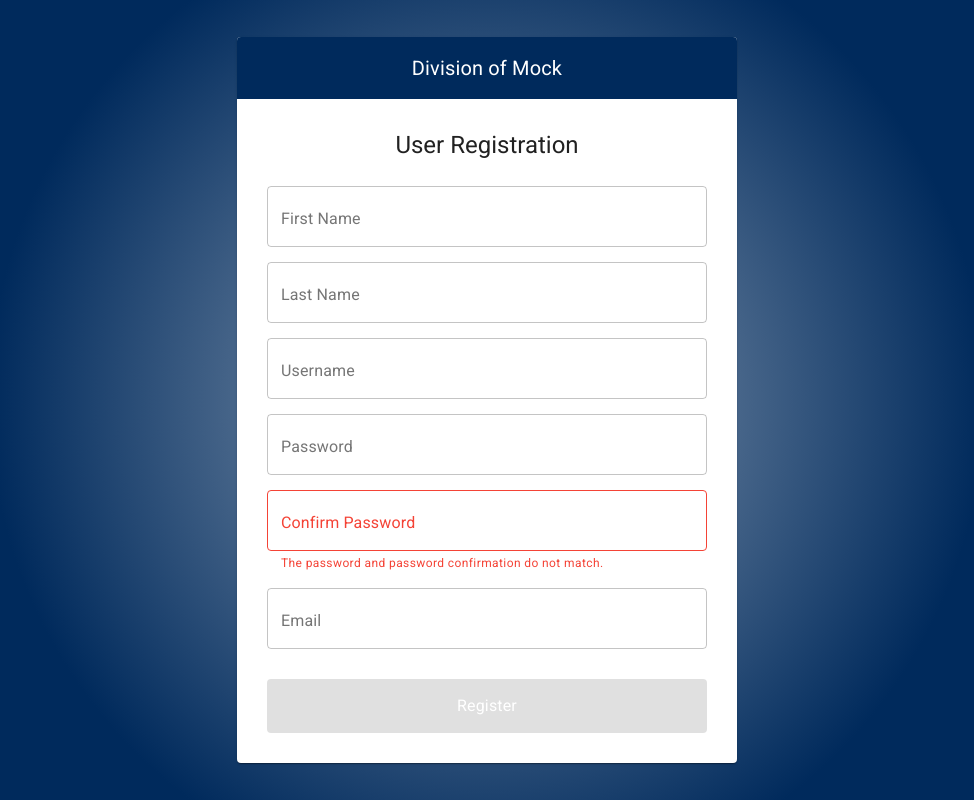
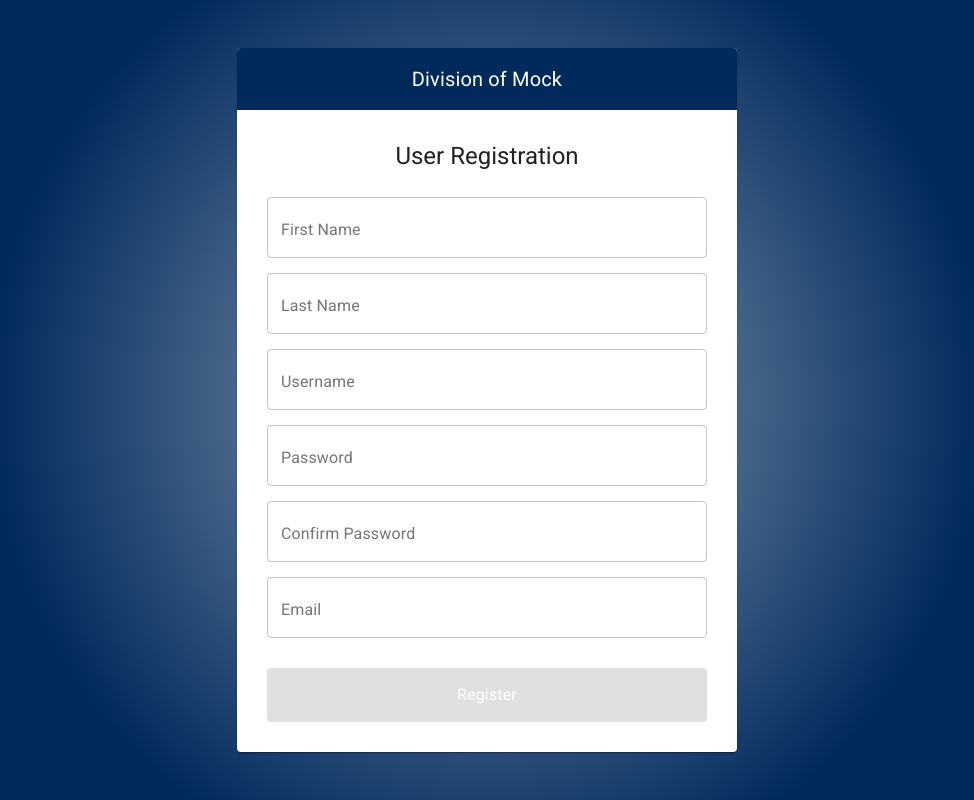
Before and after one commit to ojoksimovic/Django-Application-Forms, a React (Create React App) app in the folder react_forms/: page /register in a window 1280 px wide. Shown: the whole page, without its empty margins (153-1127 px from the left). Built offline with nearby package versions, Linux system fonts and the light colour scheme.

Commit message:
update frontend

```diff
--- a/react_forms/src/components/my-forms/myFormsTable.jsx
+++ b/react_forms/src/components/my-forms/myFormsTable.jsx
@@ -67,7 +67,7 @@ export default function FormsTable() {
   ];
 
   return (
-    <div style={{ height: "100%", width: "100%", marginTop: 50 }}>
+    <div style={{ height: 700, width: "100%", marginTop: 50 }}>
       <DataGrid
         components={{
           Toolbar: GridToolbar,
@@ -80,10 +80,9 @@ export default function FormsTable() {
         ]}
         rows={rows}
         columns={columns}
-        autoPageSize="true"
         pageSize={10}
-        autoHeight='true'
-        autoPageSize='true'
+        // autoHeight='true'
+        // autoPageSize='true'
         checkboxSelection
         onRowSelected={(e) => console.log(e.data)} // log row data
 
--- a/react_forms/src/components/register/register.jsx
+++ b/react_forms/src/components/register/register.jsx
@@ -31,7 +31,7 @@ export default function Register() {
   const [last, setLast] = useState();
   const [emailValid, setEmailValid] = useState(true);
   const [passwordValid, setPasswordValid] = useState(true);
-  const [passwordMatch, setPasswordMatch] = useState(false);
+  const [passwordMatch, setPasswordMatch] = useState(true);
   const [error, setError] = useState();
   const [registered, setRegistered] = useState();
 
```
